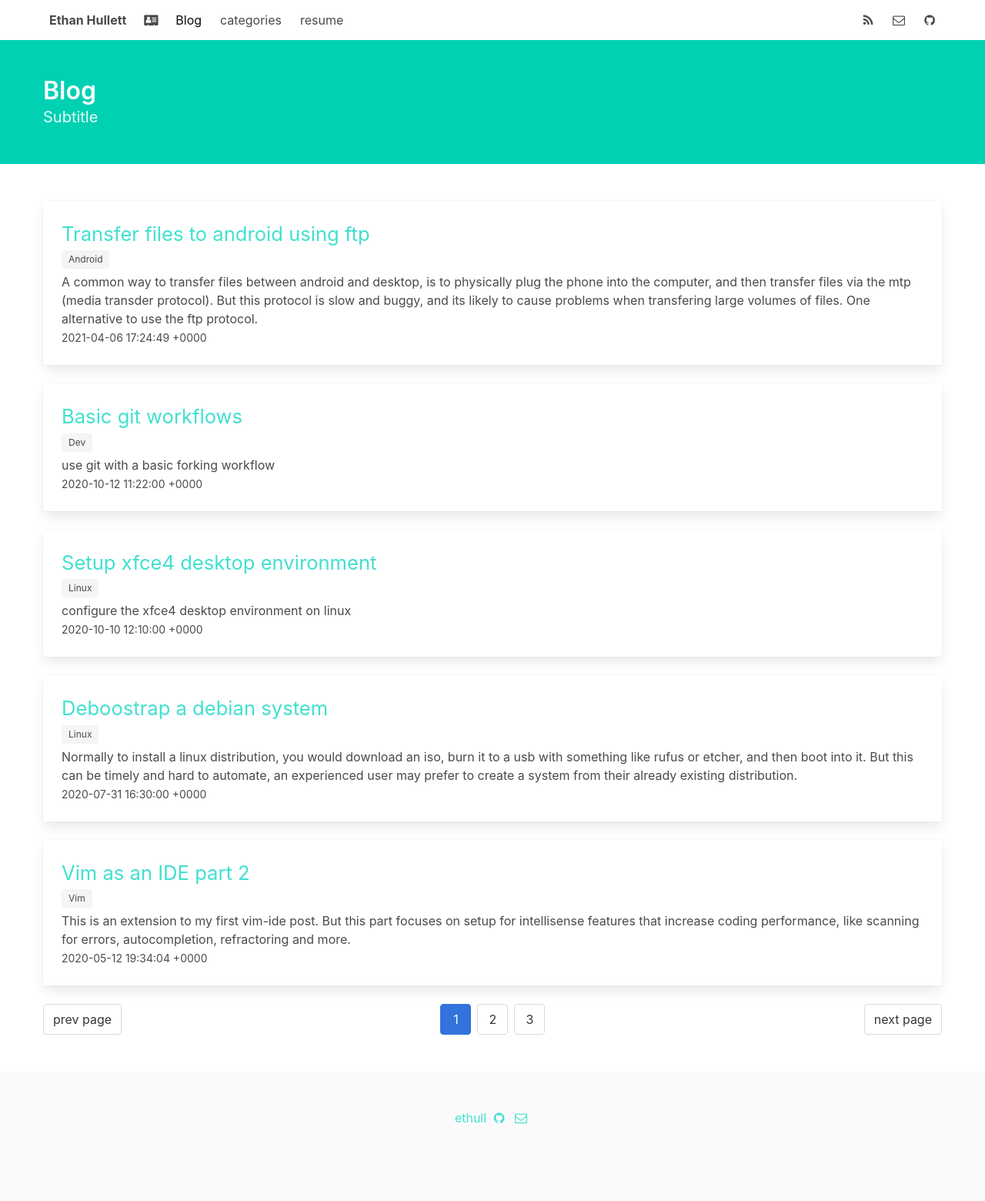
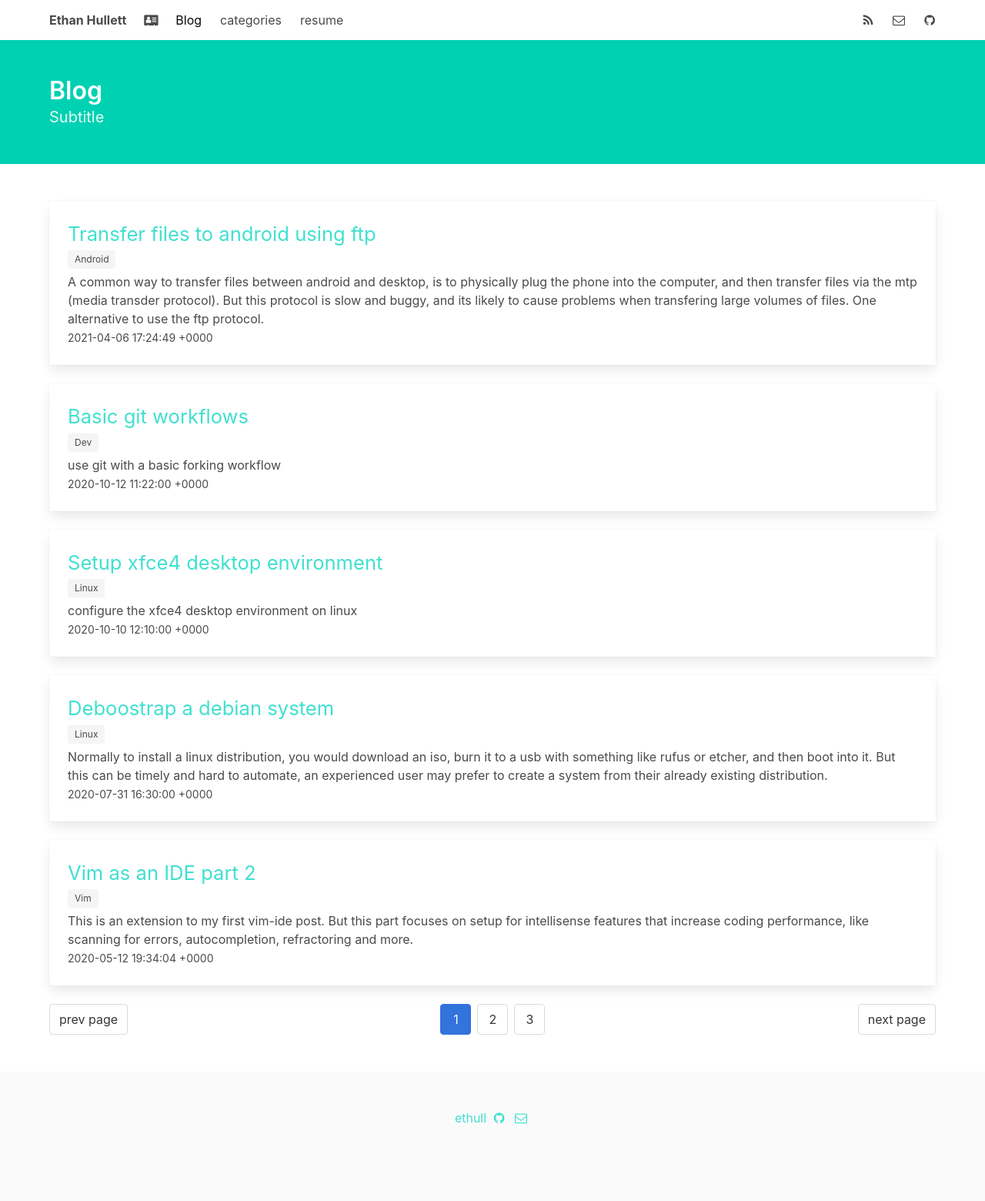
Before and after one commit to ethull/ethull.github.io, a Jekyll site: the page built from index.html, in a window 1280 px wide. Shown: the whole page at 77% size. Built offline with Jekyll 4.4.1, drawn with Linux system fonts in a browser that asks for light colours; the list of posts is cut into pages by our own code.

Commit message:
layout improvements

```diff
--- a/_layouts/post.html
+++ b/_layouts/post.html
@@ -4,7 +4,7 @@
 
 <section class="hero is-primary">
   <div class="hero-body">
-    <div class="container is-fluid">
+    <div class="container">
       <h1 class="title">
         {{ page.title }}
       </h1>
@@ -15,7 +15,7 @@
   </div>
 </section>
 <section class="section">
-  <div class="container is-fluid">
+  <div class="container">
     <div class="content">
       {{ content }}
     </div>
@@ -23,7 +23,7 @@
 </section>
 {% if site.author.show_on_post or page.comments %}
 <div class="section">
-  <div class="container is-fluid">
+  <div class="container">
     {% if site.author.show_on_post %}
     <div class="box">
       <div class="media">
--- a/about.html
+++ b/about.html
@@ -4,7 +4,7 @@
 
 <section class="hero is-primary">
   <div class="hero-body">
-    <div class="container is-fluid">
+    <div class="container">
       <h1 class="title">
         about
       </h1>
@@ -18,7 +18,7 @@
   <figure class="image is-32x32">
     <img src="/assets/images/britishflag.gif" alt="32x32" />
   </figure>
-  <div class="container is-fluid">
+  <div class="container">
     <h1 class="title is-5">about site</h1>
     <p>This is a Portfolio site and blog with development and linux articles. Some articles will be added to later if I learn more about that topic or get a suggested improvement. Articles aim to be factual and to the point rather than be wordy.</p><br />
     <h1 class="title is-5">contact</h1>
--- a/categories.html
+++ b/categories.html
@@ -4,7 +4,7 @@
 
 <section class="hero is-primary">
   <div class="hero-body">
-    <div class="container is-fluid">
+    <div class="container">
       <h1 class="title">
         Blog Catergories
       </h1>
@@ -15,7 +15,7 @@
   </div>
 </section>
 <section class="section">
-  <div class="container is-fluid">
+  <div class="container">
     <aside class="menu">
       {% for category in site.categories %} {% capture category_name %}{{
       category | first }}{% endcapture %}
--- a/index.html
+++ b/index.html
@@ -3,7 +3,7 @@
 ---
 <section class="hero is-primary">
     <div class="hero-body">
-        <div class="container is-fluid">
+        <div class="container">
             <h1 class="title">
                 Blog
             </h1>
@@ -14,7 +14,7 @@
     </div>
 </section>
 <section class="section">
-    <div class="container is-fluid">
+    <div class="container">
         {% for post in paginator.posts %}
         <div class="card post-card">
             {% if post.thumbnail %}
```
Also changed, not shown: resume.html (+7 -1 lines).
